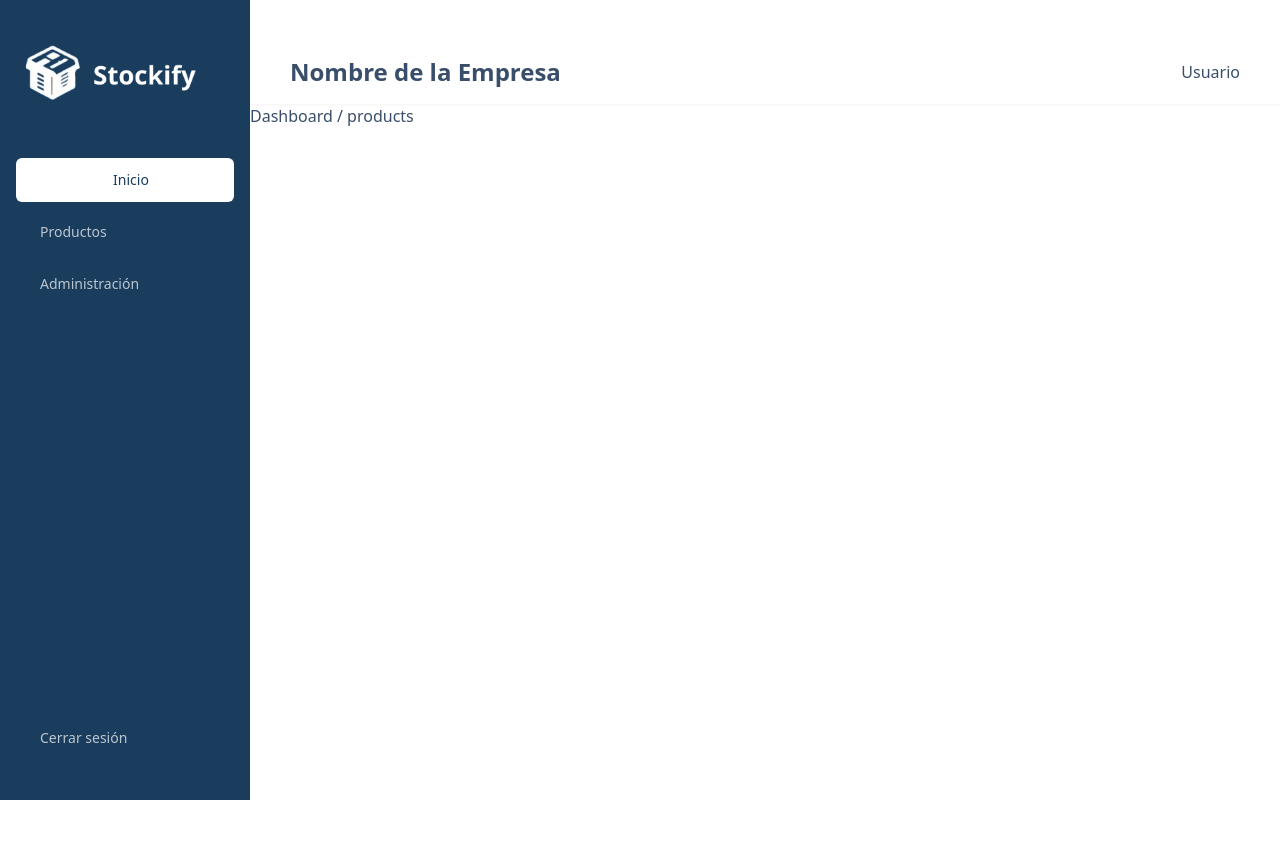
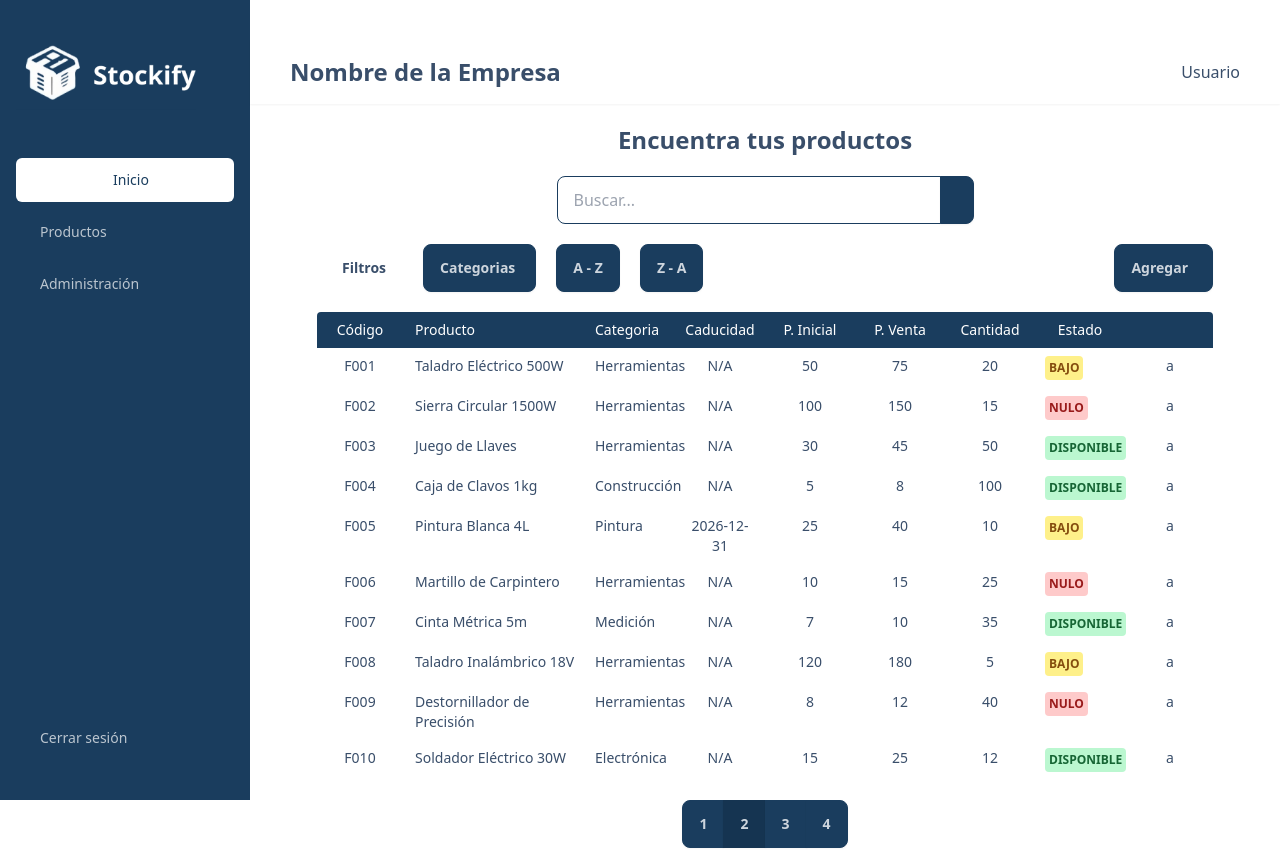
Before and after one commit to imsotoxd/testDeploy, a Next.js app in the folder frontend/: page /dashboard/products in a window 1280 px wide. Before the commit the page ends 800 px from the top, so only its background shows below. Built offline with nearby package versions, Linux system fonts and the light colour scheme; no server answers.

Commit message:
feat(navbarDashboard) dashboard/products integrated

```diff
--- a/frontend/src/app/auth/layout.tsx
+++ b/frontend/src/app/auth/layout.tsx
@@ -11,7 +11,10 @@ export default function AuthLayout({ children }: { children: ReactNode }) {
 
   return (
     <div className="flex">
-      <div className="w-1/2 relative hidden md:block">
+      <div
+        className="w-1/2 h-screen
+       relative hidden md:block"
+      >
         <Image
           src={imageSrc}
           alt="Imagen de autenticación"
--- a/frontend/src/app/dashboard/products/page.tsx
+++ b/frontend/src/app/dashboard/products/page.tsx
@@ -1,11 +1,13 @@
-import React from "react";
+import ProductFilter from "@/components/products/product.filters";
+import ProductList from "@/components/products/product.list";
 
-const Page = () => {
+function LandingPage() {
   return (
-    <div>
-      <p>Dashboard / products</p>
+    <div className="max-w-4xl mx-auto">
+      <ProductFilter />
+      <ProductList />
     </div>
   );
-};
+}
 
-export default Page;
+export default LandingPage;
--- a/frontend/src/app/products/page.tsx
+++ /dev/null
@@ -1,13 +0,0 @@
-import ProductFilter from "@/components/products/product.filters";
-import ProductList from "@/components/products/product.list";
-
-function LandingPage() {
-  return (
-    <div className="max-w-4xl mx-auto">
-      <ProductFilter />
-      <ProductList />
-    </div>
-  );
-}
-
-export default LandingPage;
```
